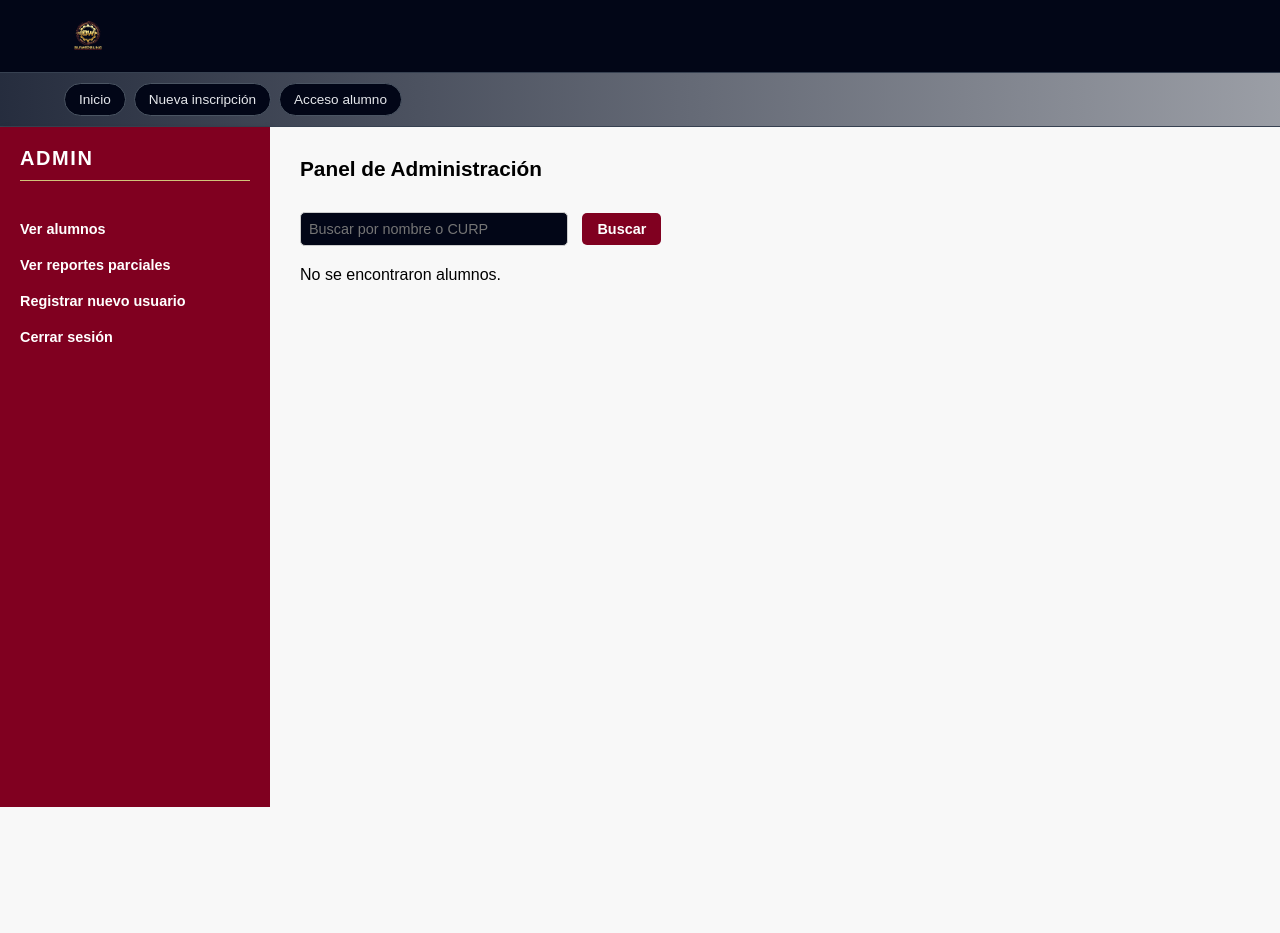
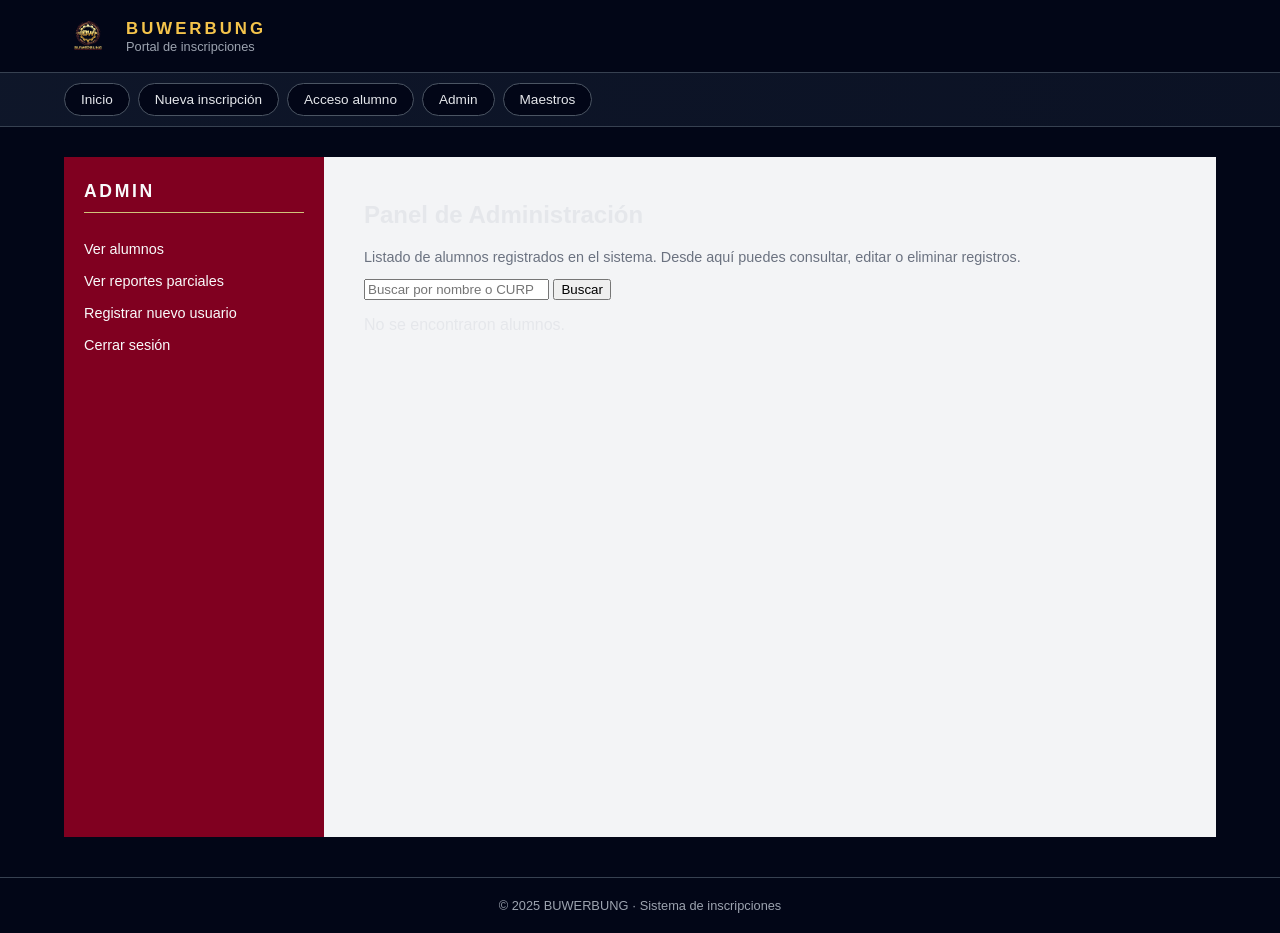
Before and after one commit to gerardotuz/prototipos, a Flask app: page /admin in a window 1280 px wide. Before the commit the page ends 807 px from the top, so only its background shows below. Run offline with Flask 3, Linux system fonts and the light colour scheme; the visitor is signed in with stand-in values (Sample User, id 1); data that the repository does not hold is empty.

Commit message:
Update admin.html

```diff
--- a/templates/admin.html
+++ b/templates/admin.html
@@ -1,194 +1,66 @@
-<!DOCTYPE html>
-<html lang="es">
-<head>
-    <meta charset="UTF-8">
-    <title>Panel Admin - BUWERBUNG</title>
-    <link rel="stylesheet" href="{{ url_for('static', filename='estilos.css') }}">
-    <style>
-       body {
-    margin: 0;
-    font-family: Arial, sans-serif;
-    background-color: #f8f8f8;
-}
+{% extends "base.html" %}
 
-/* contenedor que sí será flex: sidebar + contenido */
-.layout-admin {
-    display: flex;
-    min-height: calc(100vh - 120px); /* ajusta si ves mucho espacio */
-}
+{% block titulo %}Panel Admin · BUWERBUNG{% endblock %}
 
+{% block contenido %}
 
-        .sidebar {
-            width: 230px;
-            background-color: #800020;
-            color: white;
-            padding: 20px;
-            box-shadow: 2px 0 5px rgba(0,0,0,0.1);
-        }
+<div class="bw-admin-layout">
 
-        .sidebar h2 {
-            margin-top: 0;
-            margin-bottom: 30px;
-            font-size: 20px;
-            border-bottom: 1px solid #d1c47a;
-            padding-bottom: 10px;
-        }
-
-        .sidebar a {
-            display: block;
-            color: white;
-            text-decoration: none;
-            padding: 10px 0;
-            font-weight: bold;
-        }
-
-        .sidebar a:hover {
-            background-color: #5a0015;
-            padding-left: 10px;
-            border-radius: 4px;
-        }
-
-        .contenido {
-            flex-grow: 1;
-            padding: 30px;
-            background-color: #f8f8f8;
-            overflow-y: auto;
-        }
-
-        h1 {
-            color: #800020;
-        }
-
-        form {
-            margin-bottom: 20px;
-        }
-
-        input[type="text"] {
-            padding: 8px;
-            width: 250px;
-            border-radius: 5px;
-            border: 1px solid #ccc;
-        }
-
-        input[type="submit"] {
-            padding: 8px 15px;
-            background-color: #800020;
-            color: white;
-            border: none;
-            border-radius: 5px;
-            font-weight: bold;
-            margin-left: 10px;
-        }
-
-          table {
-        width: 100%;
-        border-collapse: collapse;
-        margin-top: 15px;
-        background:#020617;              /* fondo general de la tabla */
-        border-radius:12px;
-        overflow:hidden;
-    }
-
-    th, td {
-        border-bottom: 1px solid #1f2937;
-        padding: 10px;
-        text-align: left;
-        font-size: 14px;
-    }
-
-    /* Encabezados dorados y texto oscuro */
-    th {
-        background-color: #d1c47a;
-        color: #111827;
-    }
-
-    /* Filas alternadas en tonos oscuros pero con texto CLARO */
-    tbody tr:nth-child(odd) {
-        background:#0b1120;
-    }
-    tbody tr:nth-child(even) {
-        background:#020617;
-    }
-
-    /* Texto de las celdas en color claro */
-    tbody td {
-        color:#e5e7eb;
-    }
-
-    /* Hover suave, sin perder legibilidad */
-    tbody tr:hover {
-        background:#111827;
-    }
-
-    /* Enlace "Ver" en color acento (vino/dorado) */
-    a.ver {
-        color:#be123c;
-        font-weight: bold;
-        text-decoration: none;
-    }
-    a.ver:hover {
-        text-decoration: underline;
-    }
-
-    </style>
-</head>
-<body>
-  <header style="background:#020617;border-bottom:1px solid #374151;padding:12px 5vw;">
-    <div style="display:flex;align-items:center;gap:12px;">
-
-     <div class="bw-logo-text">
-    <img src="{{ url_for('static', filename='/img/bw_logo.png') }}" alt="BUWERBUNG" class="bw-logo-img">
-        </div>
-    </div>
-  </header>
-  <nav style="background:linear-gradient(90deg,rgba(15,23,42,0.9),rgba(15,23,42,0.4));border-bottom:1px solid #374151;padding:10px 5vw;display:flex;flex-wrap:wrap;gap:8px;">
-    <a href="/" style="padding:8px 14px;border-radius:999px;background:#020617;border:1px solid #4b5563;color:#e5e7eb;text-decoration:none;font-size:0.85rem;">Inicio</a>
-    <a href="/registro" style="padding:8px 14px;border-radius:999px;background:#020617;border:1px solid #4b5563;color:#e5e7eb;text-decoration:none;font-size:0.85rem;">Nueva inscripción</a>
-    <a href="/login" style="padding:8px 14px;border-radius:999px;background:#020617;border:1px solid #4b5563;color:#e5e7eb;text-decoration:none;font-size:0.85rem;">Acceso alumno</a>
-  </nav>
-
-    <div class="layout-admin">
-    <div class="sidebar">
+  <!-- Sidebar -->
+  <aside class="bw-admin-sidebar">
     <h2>ADMIN</h2>
     <a href="/admin">Ver alumnos</a>
     <a href="/admin/reportes">Ver reportes parciales</a>
-    <a href="/admin/usuarios/nuevo">Registrar nuevo usuario</a>
+    <a href="/admin/nuevo_usuario">Registrar nuevo usuario</a>
     <a href="/logout">Cerrar sesión</a>
-</div>
+  </aside>
 
+  <!-- Contenido principal -->
+  <section class="bw-admin-content">
+    <h1>Panel de Administración</h1>
+    <p class="bw-text-muted">
+      Listado de alumnos registrados en el sistema. Desde aquí puedes consultar, editar o eliminar registros.
+    </p>
 
-
-      <div class="contenido">
-          <h1>Panel de Administración</h1>
-
-          <form method="POST">
+    <!-- Buscador -->
+    <form method="POST" action="/admin" class="bw-search-form">
       <input type="text" name="busqueda" placeholder="Buscar por nombre o CURP" required>
-              <input type="submit" value="Buscar">
+      <button type="submit">Buscar</button>
     </form>
 
+    <!-- Tabla de alumnos -->
     {% if usuarios %}
-          <table>
+    <div class="bw-table-wrapper">
+      <table class="bw-table">
+        <thead>
           <tr>
             <th>Nombre completo</th>
             <th>CURP</th>
             <th>Acciones</th>
           </tr>
+        </thead>
+        <tbody>
         {% for alumno in usuarios %}
           <tr>
             <td>{{ alumno.nombres }} {{ alumno.apellido_paterno }} {{ alumno.apellido_materno }}</td>
             <td>{{ alumno.curp }}</td>
             <td>
-    <a class="ver" href="/admin/alumno/{{ alumno.curp }}">Ver</a> |
-    <a class="ver" href="/admin/alumno/{{ alumno.curp }}/editar">Editar</a>
+              <a class="bw-link" href="/admin/alumno/{{ alumno.curp }}">Ver</a> |
+              <a class="bw-link" href="/admin/alumno/{{ alumno.curp }}/editar">Editar</a> |
+              <a class="bw-link bw-link-danger" href="/admin/alumno/{{ alumno.curp }}/eliminar"
+                 onclick="return confirm('¿Seguro que deseas eliminar este alumno?');">
+                Eliminar
+              </a>
             </td>
-
           </tr>
         {% endfor %}
+        </tbody>
       </table>
+    </div>
     {% else %}
       <p>No se encontraron alumnos.</p>
     {% endif %}
+  </section>
 </div>
-  </div>
-</body>
-</html>
+
+{% endblock %}
```
Lines whose indentation alone changed are shown as unchanged.
